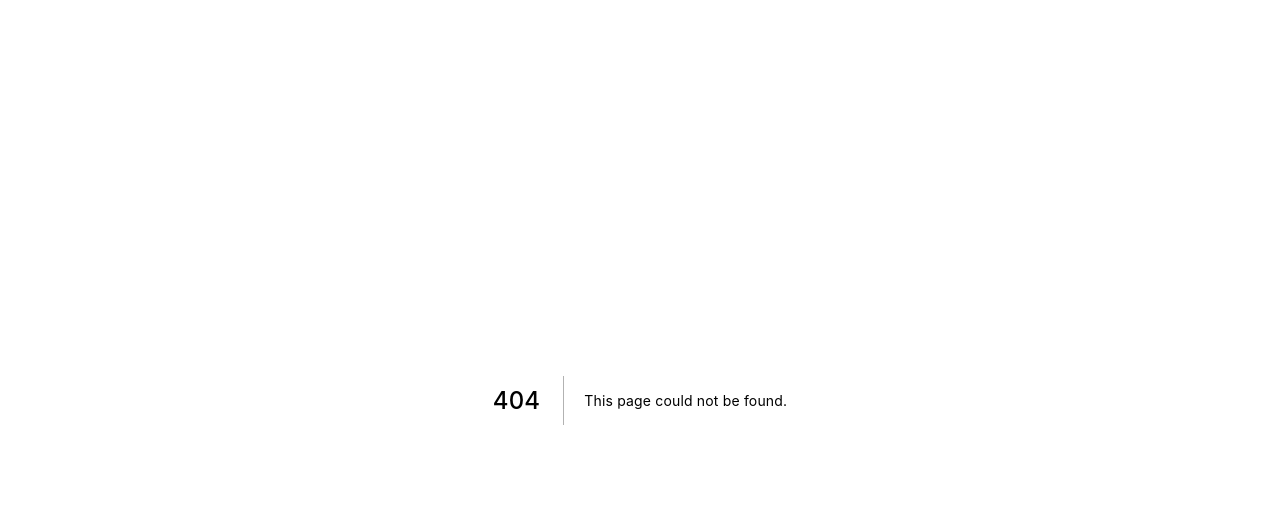
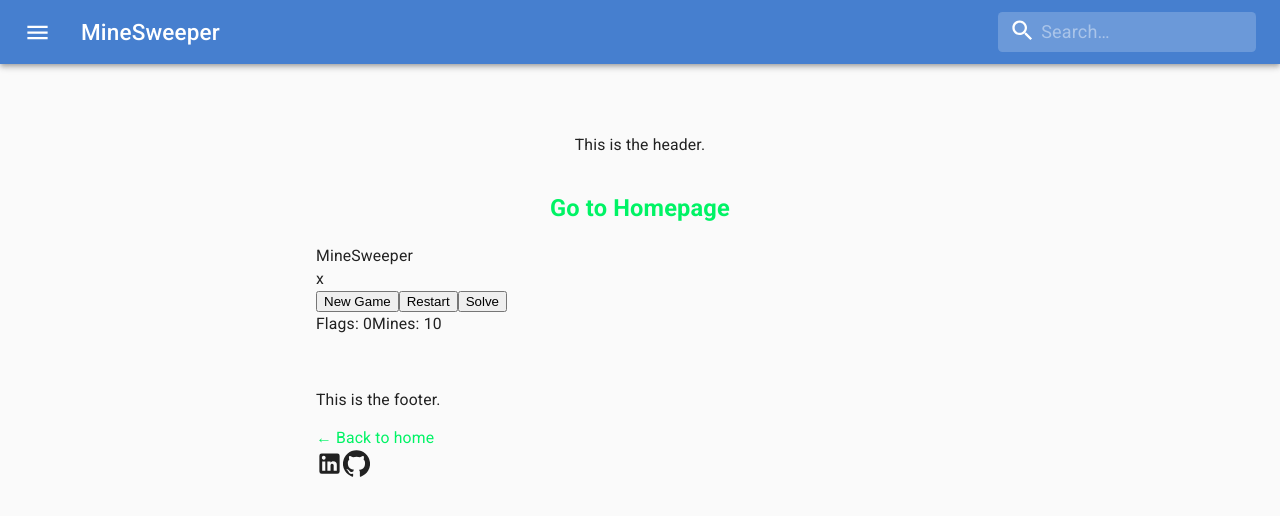
Before and after one commit to choozin/portfolio, a Next.js app: page /portfolio/minesweeper in a window 1280 px wide. Before the commit this address had no page. Shown: the top 516 px of the page. Built offline with nearby package versions, Linux system fonts and the light colour scheme; what re-base would draw is missing.

Commit message:
Started MineSweeper Application

```diff
--- /dev/null
+++ b/components/minesweeper/MineSweeperMap.jsx
@@ -0,0 +1,75 @@
+import React, {useState, forwardRef} from 'react'
+
+const numberColors = {
+    0: '#0f0',
+    1: '#0f8',
+    2: '#08f',
+    3: '#00f',
+    4: '#80f',
+    5: '#f0f',
+    6: '#f08',
+    7: '#f00',
+    8: '#fff',
+    x: '#000',
+}
+
+const generateGrid = (totalRows, totalColumns, numberOfMines) => {
+    let field = [];
+    return field
+}
+
+const generateRevealedSpacesGrid = (totalRows, totalColumns, numberOfMines) => {
+    let field = [];
+    return field
+}
+
+const MineSweeperMap = (props) => {
+
+    const [grid, setGrid] = useState(generateGrid(props.numberOfRows, props.numberOfCols, props.totalMines))
+    const [revealedSpacesGrid, setRevealedSpacesGrid] = useState(generateRevealedSpacesGrid(props.numberOfRows, props.numberOfCols, props.totalMines))
+    const [numberOfRevealedSpaces, setNumberOfRevealedSpaces] = useState(0);
+
+    const toggleActive = (row, col) => {
+
+        // maybe use unique state in this component
+        setFlagsPlanted(++flagsPlanted)
+
+    }
+
+    const handleSpaceClick = (row, col) => {
+
+        return
+
+    }
+
+    const generateSpaceContent = (row, col) => {
+
+        return 'hw!'
+
+    }
+
+    let map = [];
+
+    for(let rowIndex = 0; rowIndex < grid.length; rowIndex++) {
+        for(let colIndex = 0; colIndex < grid.length; colIndex++) {
+            map.push(
+                <Space
+                    className={StylesProvider.space}
+                    id={colIndex+','+rowIndex}
+                    active={revealedSpaces[rowIndex][colIndex] === 1 ? false : true }
+                    toggleActive={() => toggleActive(rowIndex, colIndex)}
+                    onClick={() => handleSpaceClick(rowIndex, colIndex)}
+                />
+            )
+        }
+    }
+
+
+    return (
+        <div>
+            {map}
+        </div>
+    )
+}
+
+export default MineSweeperMap
--- /dev/null
+++ b/components/minesweeper/MineSweeperWindow.jsx
@@ -0,0 +1,54 @@
+import React, { useState, useRef } from 'react';
+
+import styles from './minesweeper.module.css'
+import MineSweeperMap from './MineSweeperMap';
+
+const MineSweeperWindow = () => {
+
+    const mapRef = useRef()
+
+    const [totalMines, setTotalMines] = useState(10)
+    const [flagsPlanted, setFlagsPlanted] = useState(0)
+    const [numberOfRows, setNumberOfRows] = useState(10)
+    const [numberOfCols, setNumberOfCols] = useState(10)
+
+    return (
+        <div className={styles.window}>
+            <div className={styles.header}>
+                <span>MineSweeper</span>
+                <div className={styles.xBtn}>
+                    x
+                </div>
+            </div>
+            <div className={styles.menu}>
+                <button className={styles.menuBtn}>
+                    New Game
+                </button>
+                <button className={styles.menuBtn}>
+                    Restart
+                </button>
+                <button className={styles.menuBtn}>
+                    Solve
+                </button>
+            </div>
+            <div className={styles.advancedMenu}>
+                <div>
+                    <span>Flags: </span><span>{flagsPlanted}</span>
+                    <span>Mines: </span><span>{(totalMines - flagsPlanted)}</span>
+                </div>
+            </div>
+            <div className={styles.gameMap}>
+                <MineSweeperMap
+                    ref={mapRef}
+                    totalMines={totalMines}
+                    flagsPlanted={flagsPlanted}
+                    setFlagsPlanted={setFlagsPlanted}
+                    numberOfRows={numberOfRows}
+                    numberOfCols={numberOfCols}
+                />
+            </div>
+        </div>
+    )
+}
+
+export default MineSweeperWindow
--- /dev/null
+++ b/components/minesweeper/minesweeper.module.css
@@ -0,0 +1,3 @@
+.window {
+    width: 370px;
+}
--- a/components/navbar/Navbar.tsx
+++ b/components/navbar/Navbar.tsx
@@ -125,12 +125,14 @@ const Navbar = () => {
             'To Do List',
             'Git Reference',
             'Posts',
+            'MineSweeper',
         ],
         links: [
             '/test',
             '/portfolio/todo',
             '/git',
             '/posts',
+            '/portfolio/minesweeper',
         ]
     });
 
--- /dev/null
+++ b/pages/portfolio/minesweeper.js
@@ -0,0 +1,28 @@
+import Head from 'next/head'
+import { GetStaticProps } from 'next';
+import Link from 'next/link'
+import NoSSR from 'react-no-ssr'
+
+import { useContext, useState } from 'react'
+import { ThemeContext } from '../../contexts/ThemeContext'
+
+import Layout from '../../components/layout/layout'
+
+import MineSweeperWindow from '../../components/minesweeper/MineSweeperWindow'
+
+const MineSweeper = () => {
+
+    const { page } = useContext(ThemeContext);
+    page.setPageTitle(`MineSweeper`);
+
+    return (
+        <Layout home={false}>
+            <Head>
+                <title>{page.pageTitle}</title>
+            </Head>
+            <MineSweeperWindow/>
+        </Layout>
+    );
+};
+
+export default MineSweeper;
```
Also changed, not shown: components/minesweeper/Space.js (added, +22 -0 lines).
